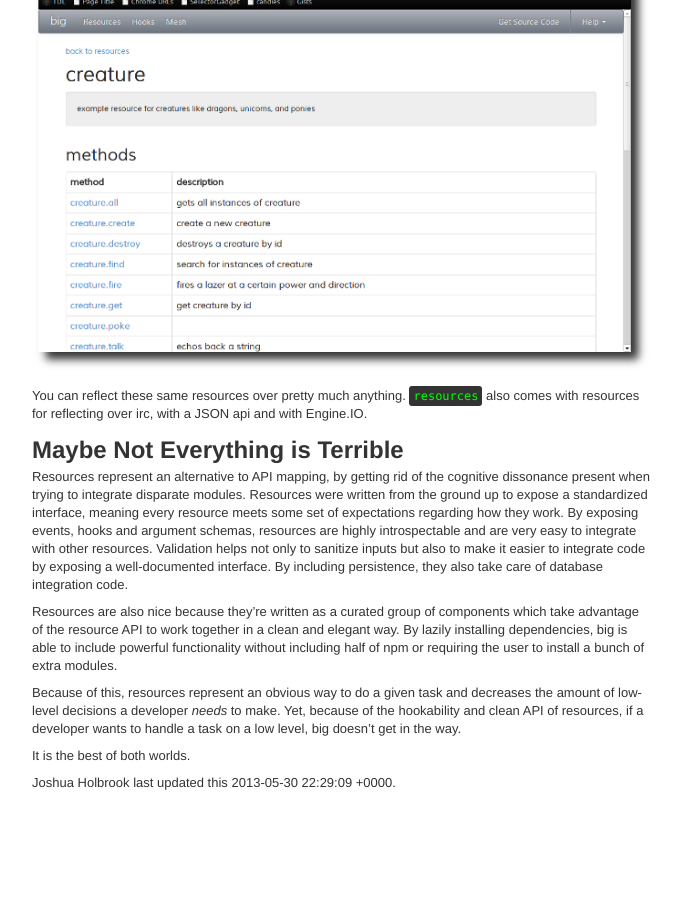
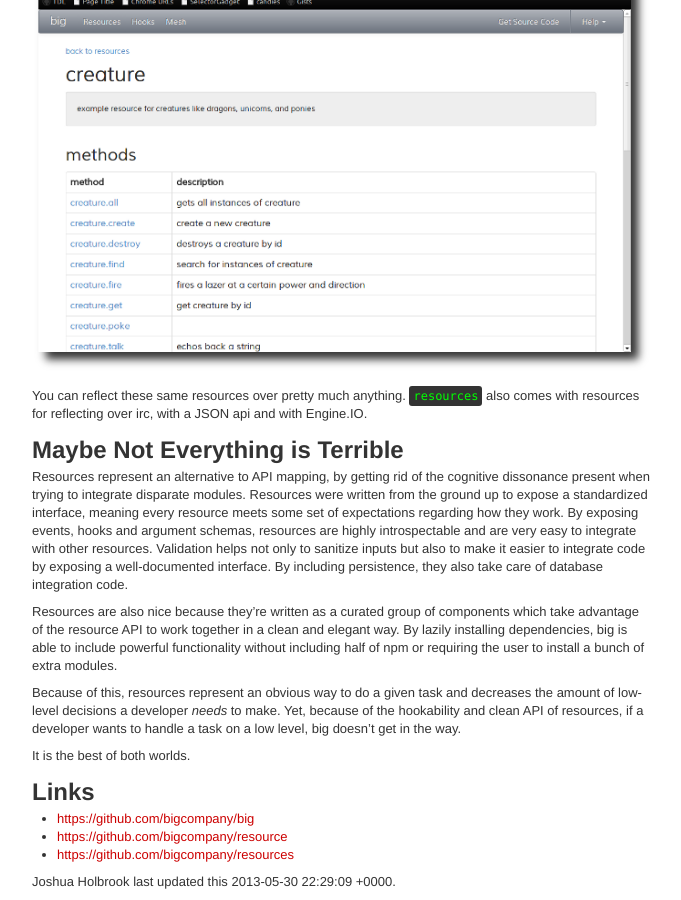
Before and after one commit to jfhbrook/jfhbrook.github.io, a Jekyll site: the page built from _posts/2013-05-28-the-case-for-a-nodejs-framework.md, in a window 1280 px wide and 900 px high, scrolled down 9065 px. Shown: the whole window, without its empty margins (138-819 px from the left). Built offline with Jekyll 4.4.1, drawn with Linux system fonts in a browser that asks for light colours; nearby versions of some CDN libraries; before the commit the page ends 9866 px from its top, so only the background shows below that.

Commit message:
[post] Added links to bottom of post

```diff
--- a/_posts/2013-05-28-the-case-for-a-nodejs-framework.md
+++ b/_posts/2013-05-28-the-case-for-a-nodejs-framework.md
@@ -559,3 +559,9 @@ because of the hookability and clean API of resources, if a developer wants to
 handle a task on a low level, big doesn't get in the way.
 
 It is the best of both worlds.
+
+## Links
+
+* [https://github.com/bigcompany/big](https://github.com/bigcompany/big)
+* [https://github.com/bigcompany/resource](https://github.com/bigcompany/resource)
+* [https://github.com/bigcompany/resources](https://github.com/bigcompany/resources)
```
